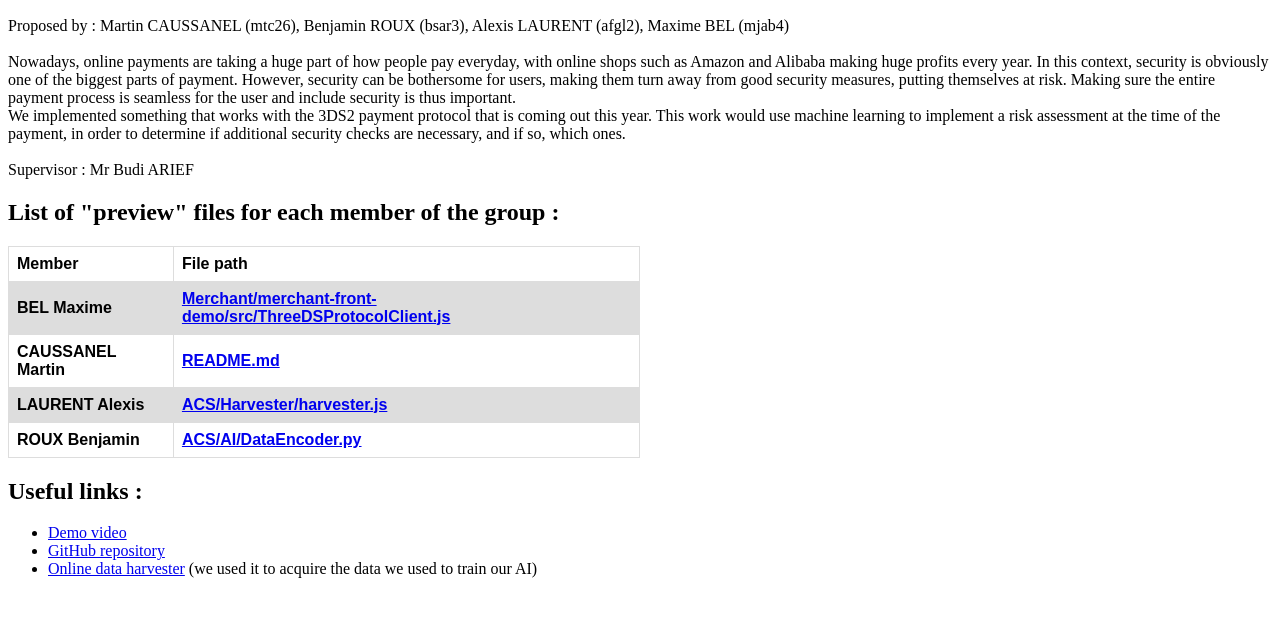
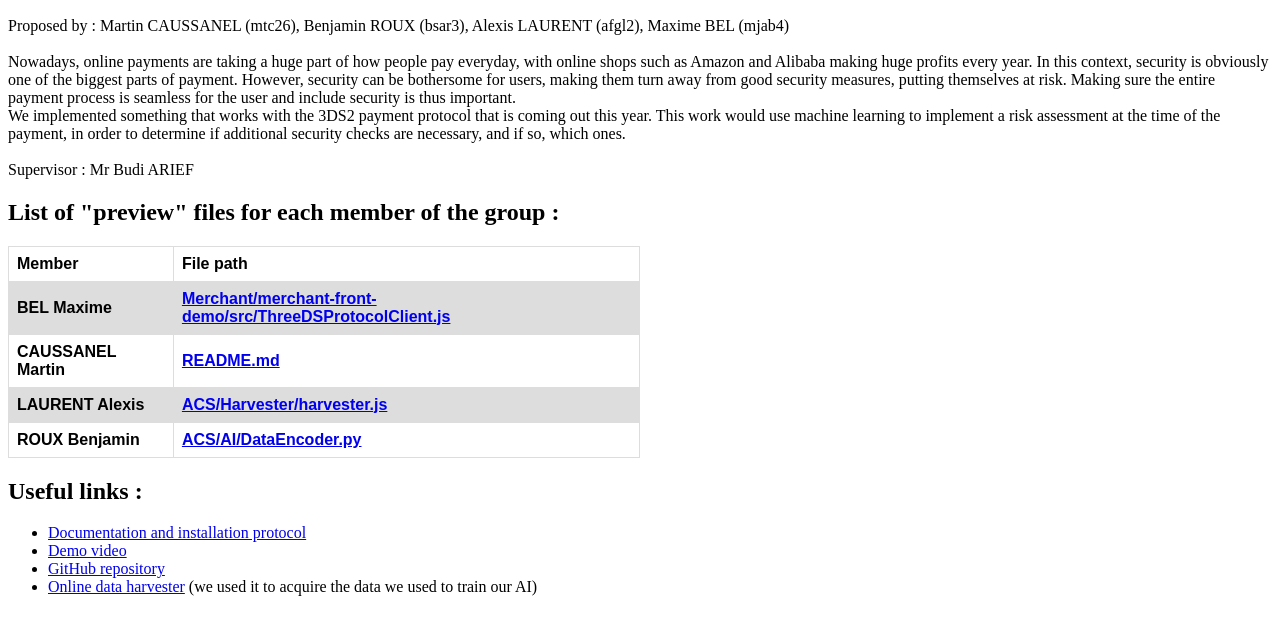
Before and after one commit to Sifiros/kent-risk-analysis, a plain HTML site: page source.html in a window 1280 px wide. Shown: the part 110-744 px from the top of the page. Drawn offline with Linux system fonts and the light colour scheme.

Commit message:
added readme in source

```diff
--- a/source.html
+++ b/source.html
@@ -40,6 +40,7 @@
     </table>
     <h2>Useful links : </h2>
     <ul>
+        <li><a href="./README.md">Documentation and installation protocol</a></li>
         <li><a href="https://www.youtube.com">Demo video</a></li>
         <li><a href="https://github.com/Sifiros/kent-risk-analysis">GitHub repository</a></li>
         <li><a href="https://datasetwebharvester.firebaseapp.com/">Online data harvester</a> (we used it to acquire the data we used to train our AI)</li>
```
